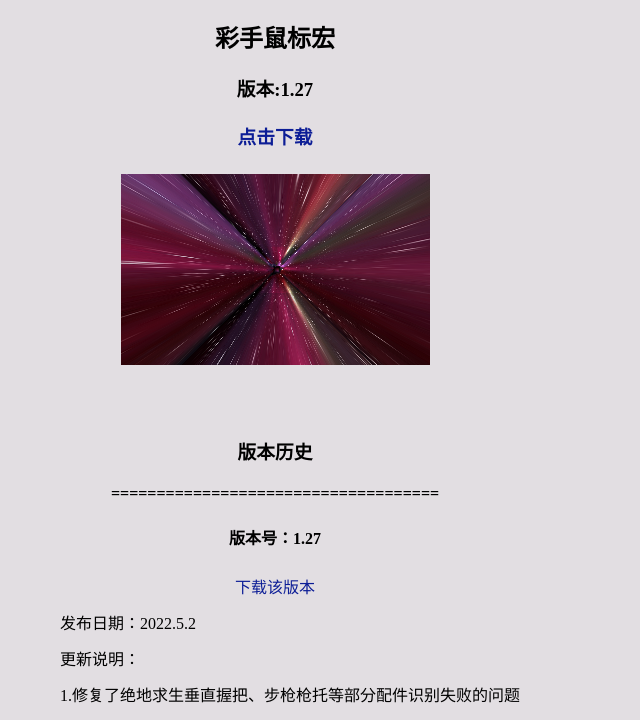
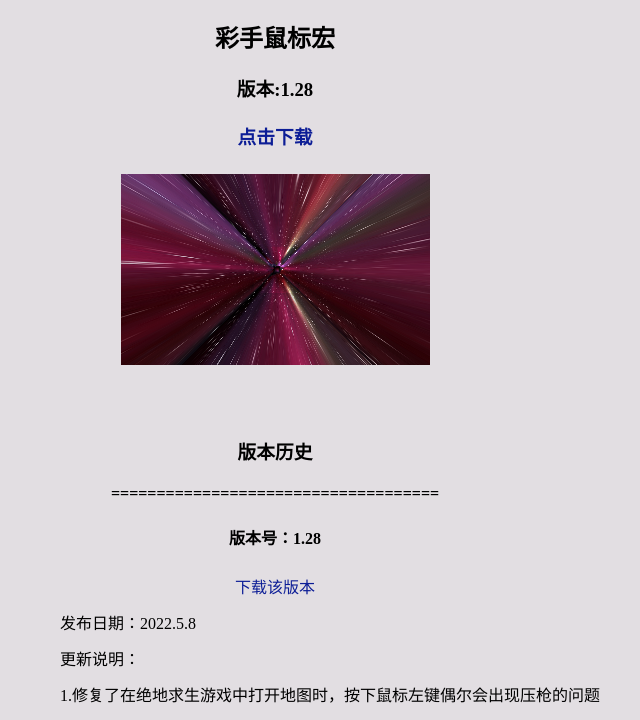
Before and after one commit to Z194/Z194.github.io, a plain HTML site: page index.html in a window 1280 px wide. Shown: the part 61-781 px from the top of the page, without its empty margins (365-1005 px from the left). Drawn offline with Linux system fonts and the light colour scheme.

Commit message:
Update index.html

```diff
--- a/index.html
+++ b/index.html
@@ -202,10 +202,10 @@
 				<h2>彩手鼠标宏</h2>
 			</div>
 			<div id='versions'>
-				<h3>版本:1.27</h3>
+				<h3>版本:1.28</h3>
 			</div>
 			<div id='download'>
-				<h3><a href='https://www.123pan.com/s/rX5A-wVsRh' target="_blank">点击下载</a></h3>
+				<h3><a href='https://www.123pan.com/s/rX5A-iVsRh' target="_blank">点击下载</a></h3>
 			</div>
 			<div class="g-demo">
 				<div class="g-container">
@@ -227,6 +227,18 @@
 			</div>
 			<div id='history'>
 				<h3>版本历史</h3>
+				<div id='v1.28'>
+					<h4>====================================</h4>
+					<h4>版本号：1.28</h4>
+					<div id='history_versions_download'>
+						<a href='https://www.123pan.com/s/rX5A-iVsRh' target="_blank">下载该版本</a>
+					</div>
+					<div id='updata_content'>
+						<span>发布日期：2022.5.8</span><br />
+						<span>更新说明：</span><br />
+						<span>1.修复了在绝地求生游戏中打开地图时，按下鼠标左键偶尔会出现压枪的问题</span><br />
+					</div>
+				</div>
 				<div id='v1.27'>
 					<h4>====================================</h4>
 					<h4>版本号：1.27</h4>
```
